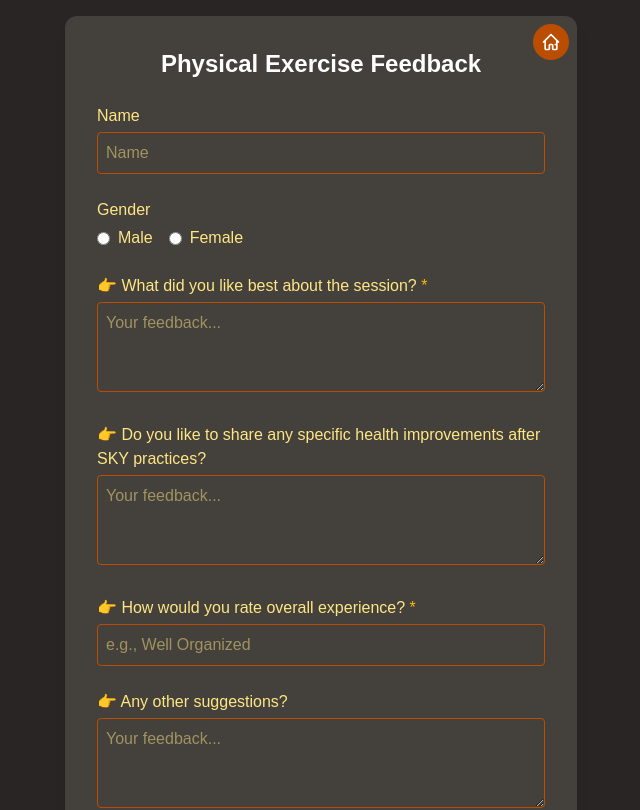
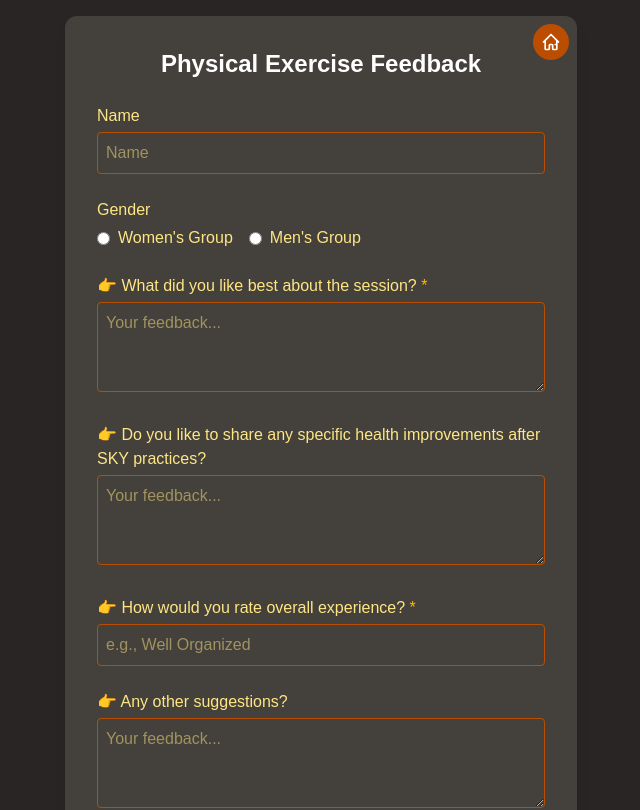
Before and after one commit to Itz-Viggy/Yoga-Registration, a Next.js app: page /review/pe in a window 1280 px wide. Shown: the top 810 px of the page, without its empty margins (319-959 px from the left). Built offline with nearby package versions, Linux system fonts and the light colour scheme.

Commit message:
Women and Men groups

```diff
--- a/src/app/review/pe/page.tsx
+++ b/src/app/review/pe/page.tsx
@@ -92,24 +92,24 @@ export default function FeedbackPage() {
               <input
                 type="radio"
                 name="gender"
-                value="male"
+                value="Women's Group"
                 checked={formData.gender === "male"}
                 onChange={handleChange}
                 className="mr-2 text-amber-700 border-amber-700 bg-stone-700"
               />
-              <span className="text-amber-200">Male</span>
+              <span className="text-amber-200">Women's Group</span>
             </label>
             <label className="inline-flex items-center">
               <input
                 type="radio"
                 name="gender"
-                value="female"
+                value="Men's Group"
                 required
                 checked={formData.gender === "female"}
                 onChange={handleChange}
                 className="mr-2 text-amber-700 border-amber-700 bg-stone-700"
               />
-              <span className="text-amber-200">Female</span>
+              <span className="text-amber-200">Men's Group</span>
             </label>
           </div>
         </div>
```
